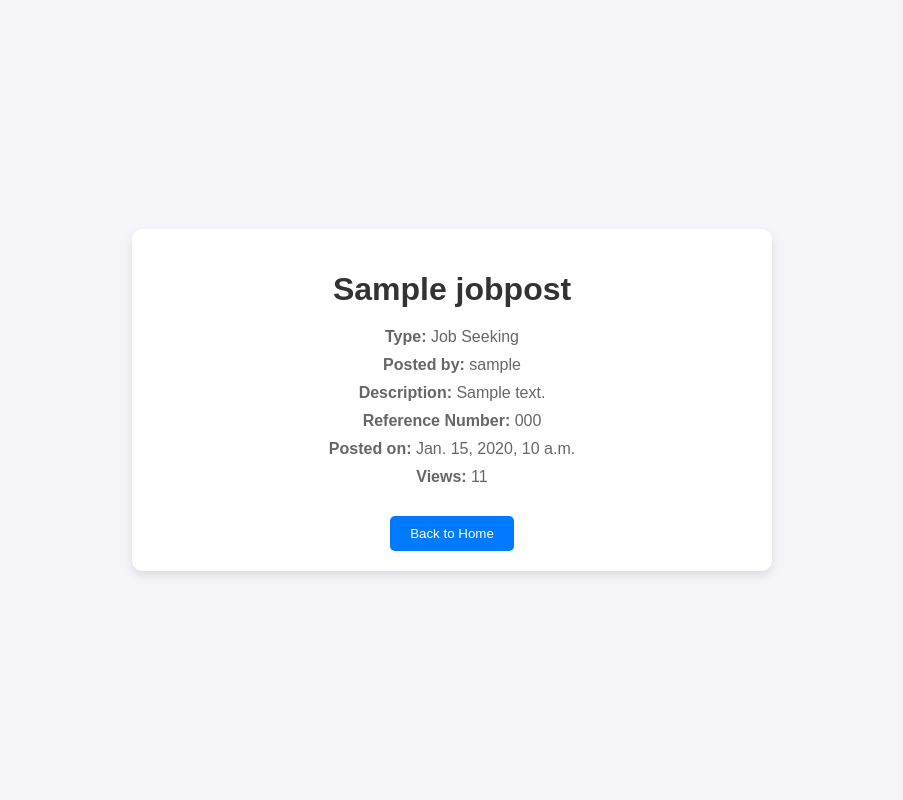
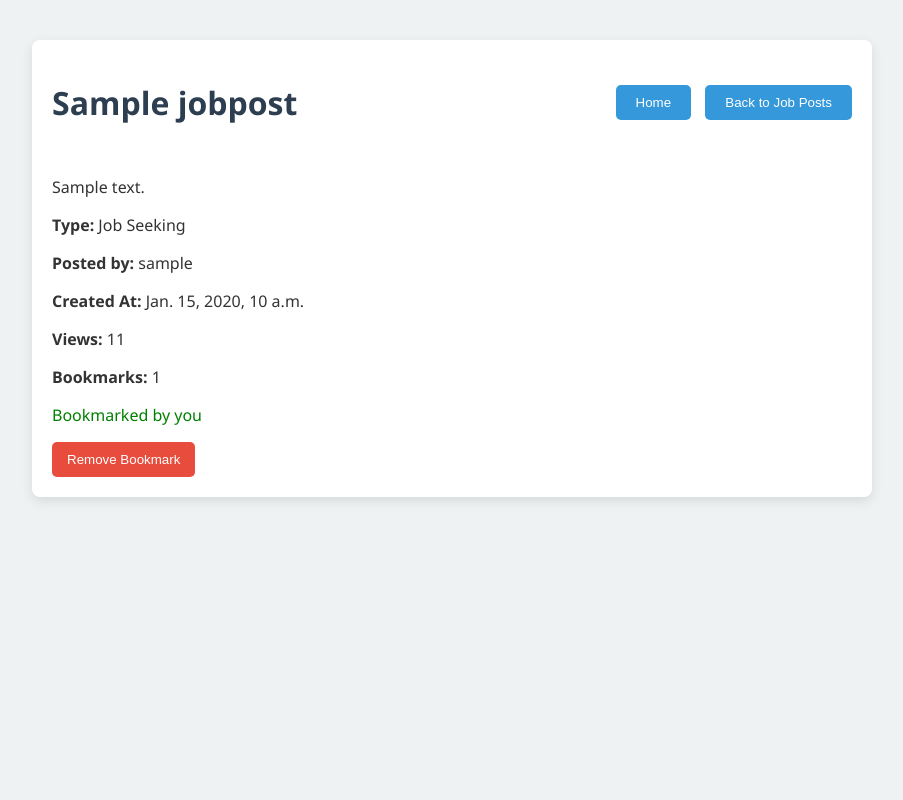
Before and after one commit to Nikoloff10/DevSocialPlatformProject, a Django app: page /job-post/1/ in a window 1280 px wide. Shown: the whole page, without its empty margins (188-1091 px from the left). Run offline with Django 5.2, Linux system fonts and the light colour scheme; a user stored in the database is signed in; tables that the repository leaves empty hold one stand-in row (values such as "Sample post"); parts of the project's set-up code (start-up, migrations or seed data) failed here and were passed over.

Commit message:
Added button for managing posts from the user's profile page, fixed bookmarks and views counters for job posts and little changes to job posts details

```diff
--- a/DevSocialPlatformProject/__init__.py
+++ b/DevSocialPlatformProject/__init__.py
@@ -0,0 +1,4 @@
+from __future__ import absolute_import, unicode_literals
+from .celery import app as celery_app
+
+__all__ = ('celery_app',)
--- a/devsearchey/models.py
+++ b/devsearchey/models.py
@@ -21,7 +21,6 @@ class JobPost(models.Model):
     updated_at = models.DateTimeField(auto_now=True)
     views = models.PositiveIntegerField(default=0)
     bookmark_count = models.PositiveIntegerField(default=0)
-    bookmarked_by = models.ManyToManyField('Profile', related_name='bookmarked_job_posts', blank=True)
     reference_number = models.CharField(max_length=10, blank=True, null=True)
 
     def save(self, *args, **kwargs):
--- a/devsearchey/urls.py
+++ b/devsearchey/urls.py
@@ -1,6 +1,6 @@
 from django.urls import path, include
 from rest_framework.routers import DefaultRouter
-from devsearchey.views import DeleteProfileView, HomeView, ProfileView, CreateJobPostView, JobPostDetailView, DeleteJobPostView, ForumPostDetailView, SearchView, BookmarkPostView, GetBookmarksView, DevProblemsForumView, TechyNerdsForumView, CreateForumPostView, CreateCommentView, LikeForumPostView, UserForumPostsView, EditForumPostView, DeleteForumPostView, ForumPostViewSet, CommentViewSet, JobPostViewSet, ProfileViewSet, LoginView, RegisterView, LogoutView
+from devsearchey.views import DeleteProfileView, HomeView, ManageJobPostsView, ProfileView, CreateJobPostView, JobPostDetailView, DeleteJobPostView, ForumPostDetailView, SearchView, BookmarkPostView, GetBookmarksView, DevProblemsForumView, TechyNerdsForumView, CreateForumPostView, CreateCommentView, LikeForumPostView, UserForumPostsView, EditForumPostView, DeleteForumPostView, ForumPostViewSet, CommentViewSet, JobPostViewSet, ProfileViewSet, LoginView, RegisterView, LogoutView
 
 router = DefaultRouter()
 router.register(r'forum-posts', ForumPostViewSet)
@@ -30,5 +30,6 @@ urlpatterns = [
     path('user-forum-posts/', UserForumPostsView.as_view(), name='user_forum_posts'),
     path('edit-forum-post/<int:post_id>/', EditForumPostView.as_view(), name='edit_forum_post'),
     path('delete-forum-post/<int:post_id>/', DeleteForumPostView.as_view(), name='delete_forum_post'),
+    path('manage-job-posts/', ManageJobPostsView.as_view(), name='manage_job_posts'),
     path('api/', include(router.urls)),
 ]
--- a/devsearchey/views.py
+++ b/devsearchey/views.py
@@ -14,9 +14,10 @@ from rest_framework import viewsets
 from devsearchey.forms import CommentForm, ForumPostForm, UserLoginForm, UserRegistrationForm, ProfileForm, JobPostForm
 from devsearchey.models import Comment, JobPost, Profile, ForumPost
 from devsearchey.serializers import ForumPostSerializer, CommentSerializer, JobPostSerializer, ProfileSerializer
-from django.db.models import Q
+from django.db.models import Q, F
 from django.core.files.uploadedfile import InMemoryUploadedFile
 from django.contrib.auth.views import LoginView as AuthLoginView, LogoutView as AuthLogoutView
+
 
 class HomeView(ListView):
     model = JobPost
@@ -89,13 +90,30 @@ class CreateJobPostView(LoginRequiredMixin, CreateView):
 class JobPostDetailView(LoginRequiredMixin, DetailView):
     model = JobPost
     template_name = 'job_post_detail.html'
-    context_object_name = 'post'
+    context_object_name = 'job_post'
 
-    def get_object(self):
-        post = super().get_object()
-        post.views += 1
-        post.save()
-        return post
+    def get(self, request, *args, **kwargs):
+        # Retrieve the object
+        self.object = self.get_object()
+
+        # Increment the views counter using F() to handle concurrency
+        JobPost.objects.filter(pk=self.object.pk).update(views=F('views') + 1)
+
+        # Refresh the object from the database to get the updated value
+        self.object.refresh_from_db()
+
+        # Proceed with the normal get method
+        return super().get(request, *args, **kwargs)
+
+    def get_context_data(self, **kwargs):
+        context = super().get_context_data(**kwargs)
+        post = self.get_object()
+        user = self.request.user
+
+        # Determine if the current user has bookmarked this post
+        context['is_bookmarked'] = post.bookmarked_by_profiles.filter(id=user.profile.id).exists()
+
+        return context
 
 class DeleteJobPostView(LoginRequiredMixin, DeleteView):
     model = JobPost
@@ -124,7 +142,7 @@ class BookmarkPostView(LoginRequiredMixin, View):
             profile.bookmarked_posts.add(post)
             action = 'added'
 
-        post.bookmark_count = post.bookmarked_by.count()
+        post.bookmark_count = post.bookmarked_by_profiles.count()
         post.save()
 
         return JsonResponse({'action': action, 'bookmark_count': post.bookmark_count})
--- a/static/forum_styling/styles.css
+++ b/static/forum_styling/styles.css
@@ -1,4 +1,4 @@
-/* static/forum/forum.css */
+
 * {
     margin: 0;
     padding: 0;
--- a/static/job_posts/job_post_detail.css
+++ b/static/job_posts/job_post_detail.css
@@ -1,54 +1,111 @@
-/* job_post_detail.css */
-
 body {
-    font-family: Arial, sans-serif;
-    background-color: #f4f4f9;
+    font-family: 'Segoe UI', Tahoma, Geneva, Verdana, sans-serif;
+    background-color: #eef2f3;
     margin: 0;
     padding: 0;
-    display: flex;
-    justify-content: center;
-    align-items: center;
-    height: 100vh;
+    color: #333;
 }
 
-.container {
-    display: flex;
-    justify-content: center;
-    align-items: center;
-    width: 100%;
-    height: 100%;
+.job-post-detail-container {
+    max-width: 800px;
+    margin: 40px auto;
+    padding: 20px;
+    background-color: #fff;
+    border-radius: 8px;
+    box-shadow: 0 4px 12px rgba(0, 0, 0, 0.1);
 }
 
-.job-post-detail {
-    background-color: #fff;
-    padding: 20px;
-    border-radius: 10px;
-    box-shadow: 0 4px 8px rgba(0, 0, 0, 0.1);
-    max-width: 600px;
-    width: 100%;
-    text-align: center;
+.job-header {
+    display: flex;
+    justify-content: space-between;
+    align-items: center;
+    margin-bottom: 30px;
 }
 
-.job-post-detail h1 {
-    color: #333;
-    margin-bottom: 20px;
+.job-header h1 {
+    font-size: 2em;
+    color: #2c3e50;
 }
 
-.job-post-detail p {
-    color: #666;
-    margin: 10px 0;
+.job-buttons button {
+    padding: 10px 20px;
+    margin-left: 10px;
+    background-color: #3498db;
+    color: #fff;
+    border: none;
+    border-radius: 5px;
+    cursor: pointer;
+    transition: background-color 0.3s ease;
 }
 
-.job-post-detail button {
-    background-color: #007bff;
+.job-buttons button:hover {
+    background-color: #2980b9;
+}
+
+.job-content p {
+    font-size: 1.1em;
+    line-height: 1.6;
+    margin-bottom: 15px;
+}
+
+.job-content p strong {
+    color: #34495e;
+}
+
+.bookmark-section {
+    margin-top: 20px;
+    display: flex;
+    align-items: center;
+    justify-content: space-between;
+}
+
+.bookmark-status {
+    font-size: 1em;
+    margin-right: 20px;
+}
+
+.bookmark-status.bookmarked {
+    color: #27ae60;
+    font-weight: bold;
+}
+
+.bookmark-status.not-bookmarked {
+    color: #c0392b;
+    font-weight: bold;
+}
+
+.bookmark-post {
+    padding: 10px 15px;
+    background-color: #e74c3c;
     color: #fff;
     border: none;
-    padding: 10px 20px;
     border-radius: 5px;
     cursor: pointer;
-    margin-top: 20px;
+    transition: background-color 0.3s ease;
 }
 
-.job-post-detail button:hover {
-    background-color: #0056b3;
+.bookmark-post:hover {
+    background-color: #c0392b;
 }
+
+/* Responsive Design */
+@media (max-width: 768px) {
+    .job-header {
+        flex-direction: column;
+        align-items: flex-start;
+    }
+
+    .job-buttons {
+        margin-top: 15px;
+    }
+
+    .bookmark-section {
+        flex-direction: column;
+        align-items: flex-start;
+    }
+
+    .bookmark-post {
+        margin-top: 10px;
+        width: 100%;
+    }
+}
--- a/static/job_posts/manage_job_posts.css
+++ b/static/job_posts/manage_job_posts.css
@@ -11,6 +11,10 @@ body {
     padding: 20px;
     background-color: #fff;
     box-shadow: 0 0 10px rgba(0, 0, 0, 0.1);
+}
+
+.manage-job-container .bookmark-post.btn {
+    margin-top: 50px;
 }
 
 h1 {
--- a/templates/job_post_detail.html
+++ b/templates/job_post_detail.html
@@ -6,22 +6,85 @@
     <meta name="viewport"
           content="width=device-width, user-scalable=no, initial-scale=1.0, maximum-scale=1.0, minimum-scale=1.0">
     <meta http-equiv="X-UA-Compatible" content="ie=edge">
-    <title>{{ post.title }}</title>
+    <title>{{ job_post.title }}</title>
     <link rel="stylesheet" type="text/css" href="{% static 'job_posts/job_post_detail.css' %}">
 </head>
 <body>
-<div class="container">
-    <div class="job-post-detail">
-        <h1>{{ post.title }}</h1>
-        <p><strong>Type:</strong> {{ post.get_post_type_display }}</p>
-        <p><strong>Posted by:</strong> {{ post.user.username }}</p>
-        <p><strong>Description:</strong> {{ post.description }}</p>
-        <p><strong>Reference Number:</strong> {{ post.reference_number }}</p>
-        <p><strong>Posted on:</strong> {{ post.created_at }}</p>
-        <p><strong>Views:</strong> {{ post.views }}</p>
+<div class="job-post-detail-container">
+    <div class="job-header">
+        <h1>{{ job_post.title }}</h1>
+        <div class="job-buttons">
+            <button onclick="location.href='/'">Home</button>
+            <button onclick="location.href=`{% url 'manage_job_posts' %}`">Back to Job Posts</button>
+        </div>
+    </div>
+    <p>{{ job_post.description }}</p>
+    <p><strong>Type:</strong> {{ job_post.get_post_type_display }}</p>
+    {% if job_post.get_post_type_display == 'Job Offering' %}
+        <p><strong>Reference Number:</strong> {{ job_post.reference_number }}</p>
+    {% endif %}
+    <p><strong>Posted by:</strong> {{ job_post.user.username }}</p>
+    <p><strong>Created At:</strong> {{ job_post.created_at }}</p>
+    <p><strong>Views:</strong> {{ job_post.views }}</p>
+    <p><strong>Bookmarks:</strong> {{ job_post.bookmarked_by_profiles.count }}</p>
 
-        <button onclick="location.href='/'">Back to Home</button>
-    </div>
+    {% if user.is_authenticated %}
+        {% if is_bookmarked %}
+            <p style="color: green;" class="bookmark-status">Bookmarked by you</p>
+        {% else %}
+            <p style="color: red;" class="bookmark-status">Not bookmarked by you</p>
+        {% endif %}
+
+        <button class="bookmark-post" data-post-id="{{ job_post.id }}">
+            {% if is_bookmarked %}
+                Remove Bookmark
+            {% else %}
+                Bookmark it
+            {% endif %}
+        </button>
+    {% endif %}
 </div>
+<script>
+    document.querySelectorAll('.bookmark-post').forEach(function(button) {
+        button.addEventListener('click', function() {
+            const postId = this.getAttribute('data-post-id');
+            fetch(`/bookmark-post/${postId}/`, {
+                method: 'POST',
+                headers: {
+                    'X-CSRFToken': '{{ csrf_token }}',
+                    'Content-Type': 'application/json'
+                }
+            })
+            .then(response => response.json())
+            .then(data => {
+                if (data.action === 'added') {
+                    this.textContent = 'Remove Bookmark';
+                    // Update the bookmark status text
+                    const statusText = document.querySelector('.bookmark-status');
+                    if(statusText){
+                        statusText.textContent = 'Bookmarked by you';
+                        statusText.style.color = 'green';
+                    }
+                } else {
+                    this.textContent = 'Bookmark it';
+                    // Update the bookmark status text
+                    const statusText = document.querySelector('.bookmark-status');
+                    if(statusText){
+                        statusText.textContent = 'Not bookmarked by you';
+                        statusText.style.color = 'red';
+                    }
+                }
+                // Update the bookmark counter
+                const bookmarkCounter = document.querySelector('.bookmark-counter p');
+                if(bookmarkCounter){
+                    bookmarkCounter.textContent = `Bookmarks: ${data.bookmark_count}`;
+                }
+            })
+            .catch(error => {
+                console.error('Error:', error);
+            });
+        });
+    });
+</script>
 </body>
 </html>
--- a/templates/manage_job_posts.html
+++ b/templates/manage_job_posts.html
@@ -19,15 +19,15 @@
                 <p>{{ post.description }}</p>
                 <p><strong>Type:</strong> {{ post.get_post_type_display }}</p>
                 <p><strong>Posted on:</strong> {{ post.created_at }}</p>
-                <button class="detail-job-button" onclick="location.href='/job-post/{{ post.id }}'">View Details</button>
-                <form method="post" action="{% url 'delete_job_post' post.id %}">
+                <button class="detail-job-button" onclick="location.href='{% url 'job_post_detail' pk=post.id %}'">View Details</button>
+                <form method="post" action="{% url 'delete_job_post' pk=post.id %}">
                     {% csrf_token %}
                     <button class="delete-job-button" type="submit">Delete</button>
                 </form>
             </div>
         {% endfor %}
     </div>
-    <button class="back-profile" onclick="location.href='/profile'">Back to Profile</button>
+    <button class="back-profile" onclick="location.href='{% url 'profile' %}'">Back to Profile</button>
 </div>
 </body>
 </html>
--- a/templates/profile.html
+++ b/templates/profile.html
@@ -17,6 +17,7 @@
         <!-- Dropdown for User's Forum Posts -->
         <div class="dropdown">
             <button class="dropbtn">My Forum Posts</button>
+            <button class="manage-job-posts-button" onclick="location.href='{% url 'manage_job_posts' %}'">Manage Job Posts</button>
             <div class="dropdown-content">
                 {% for post in forum_posts %}
                     <div class="forum-post">
```
Also changed, not shown: DevSocialPlatformProject/settings.py (+0 -10 lines), static/home/styles.css (+34 -24 lines), templates/home.html (+10 -6 lines), devsearchey/migrations/0021_alter_profile_avatar.py (added).
